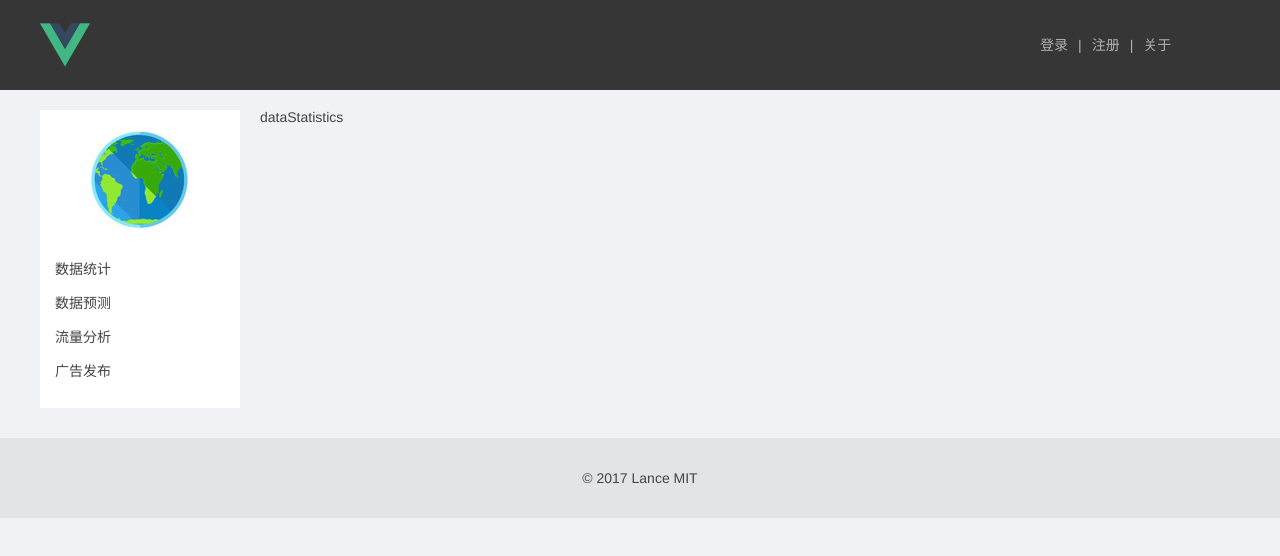
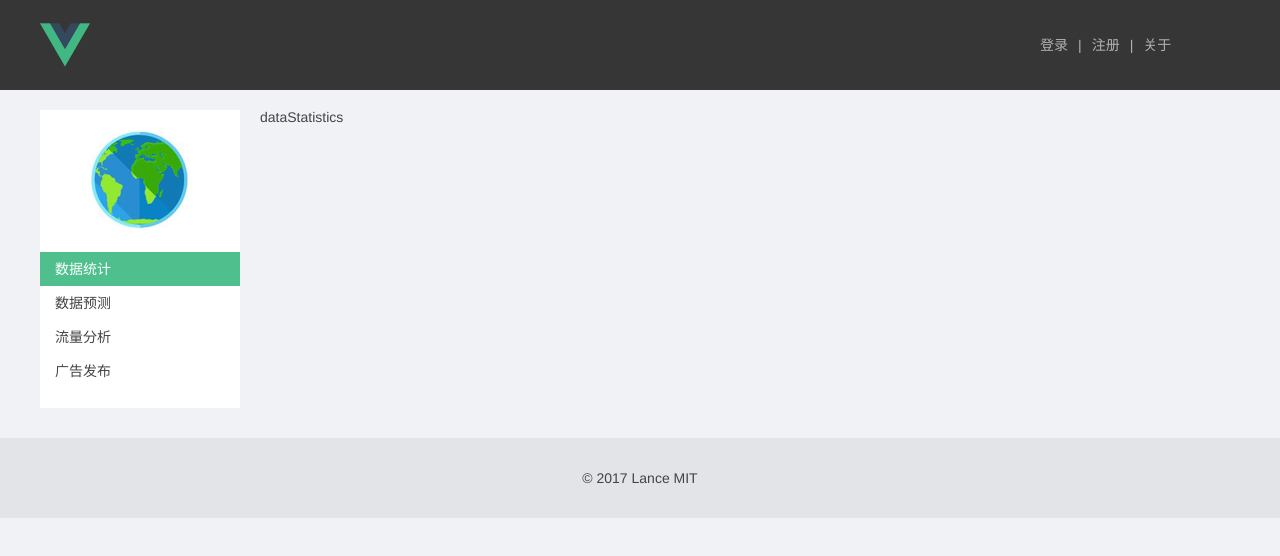
Before and after one commit to capricornLiux/shoumai, a Vue app: page /detail/dataStatistics in a window 1280 px wide. Shown: the top 556 px of the page. Built offline with nearby package versions, Linux system fonts and the light colour scheme; what vue-resource would draw is missing.

Commit message:
使用router-link进行点击切换路由/使用计算型属性设置头图

```diff
--- a/src/main.js
+++ b/src/main.js
@@ -49,6 +49,9 @@ let router = new VueRouter({
       path : '/detail',
       component : Detail,
 
+      // 设置默认跳转的子路由
+      redirect : '/detail/dataStatistics',
+
       // 配置右侧子路由
       children : [
 
--- a/src/pages/detail.vue
+++ b/src/pages/detail.vue
@@ -3,9 +3,21 @@
     <!--详情页面左侧-->
     <div class="detail-left">
       <div class="product-board">
-        <img src="../assets/images/1.png" alt="">
+        <!--<img src="../assets/images/1.png" alt="">-->
+
+        <!--头图-->
+        <img v-bind:src="detailIcon">
+        <!--头图完成-->
+
         <ul>
-          <li v-for="item in productList">{{item.name}}</li>
+          <!--<li v-for="item in productList">{{item.name}}</li>-->
+
+          <!--使用router-link进行导航-->
+          <router-link v-for="item in productList" v-bind:to="{path: item.path}" tag="li" active-class="active">
+            {{ item.name }}
+          </router-link>
+
+
         </ul>
       </div>
     </div>
@@ -30,33 +42,40 @@
         productList: [
           {
             name: '数据统计',
-                path: 'count',
+            path: 'dataStatistics',
             icon: require('../assets/images/1.png'),
             active: false
           },
           {
             name: '数据预测',
-                path: 'forecast',
+            path: 'dataForecast',
             active: false
           },
           {
             name: '流量分析',
-                path: 'analysis',
+            path: 'flowAnalysis',
             active: false
           },
           {
             name: '广告发布',
-                path: 'publish',
+            path: 'adPublic',
             active: false
           }
         ],
 
         imgMap: {
-              '/detail/count': require("../assets/images/1.png"),
-              '/detail/forecast': require("../assets/images/2.png"),
-              '/detail/analysis': require("../assets/images/3.png"),
-              '/detail/publish': require("../assets/images/4.png")
+          '/detail/dataStatistics': require("../assets/images/1.png"),
+          '/detail/dataForecast': require("../assets/images/2.png"),
+          '/detail/flowAnalysis': require("../assets/images/3.png"),
+          '/detail/adPublic': require("../assets/images/4.png")
         }
+      }
+    },
+
+    // 因为左侧的头图和列表不再同一个html元素中, 所以切换头部可以使用计算型水性进行实现
+    computed: {
+      detailIcon (){
+        return this.imgMap[this.$route.path];
       }
     }
   }
@@ -69,95 +88,118 @@
     overflow: hidden;
     padding-top: 20px;
   }
+
   .detail-left {
     float: left;
     width: 200px;
     text-align: center;
   }
+
   .detail-right {
     float: left;
     width: 980px;
     margin-left: 20px;
   }
+
   .product-board {
     background: #fff;
     padding: 20px 0;
   }
+
   .product-board ul {
     margin-top: 20px;
   }
+
   .product-board li {
     text-align: left;
     padding: 10px 15px;
     cursor: pointer;
   }
+
   .product-board li.active,
   .product-board li:hover {
     background: #4fc08d;
     color: #fff;
   }
+
   .product-board li a {
     display: block;
   }
+
   .sales-board {
     background: #fff;
   }
+
   .sales-board-form {
 
   }
+
   .sales-board-intro h2 {
     font-size: 20px;
     padding: 20px;
   }
+
   .sales-board-intro p {
     background: #f7fcff;
     padding: 10px 20px;
     color: #999;
     line-height: 1.8;
   }
+
   .sales-board-form {
     padding: 30px 20px;
     font-size: 14px;
   }
+
   .sales-board-line {
     clear: both;
     padding-bottom: 20px;
   }
+
   .sales-board-line-left {
     display: inline-block;
     width: 100px;
   }
+
   .sales-board-line-right {
     display: inline-block;
     width: 75%;
   }
+
   .sales-board-des {
     border-top: 20px solid #f0f2f5;
     padding: 15px 20px;
   }
+
   .sales-board-des p {
     line-height: 1.6;
   }
+
   .sales-board-des h2 {
     font-size: 20px;
     padding-bottom: 15px;
   }
+
   .sales-board-des h3 {
     font-size: 18px;
     font-weight: bold;
     padding: 20px 0 10px 0;
   }
+
   .sales-board-des li {
     padding: 5px 0;
   }
+
   .sales-board-table {
     width: 100%;
     margin-top: 20px;
   }
+
   .sales-board-table th {
     background: #4fc08d;
     color: #fff;
   }
+
   .sales-board-table td {
     border: 1px solid #f0f2f5;
     padding: 15px;
```
Lines whose indentation alone changed are shown as unchanged.
